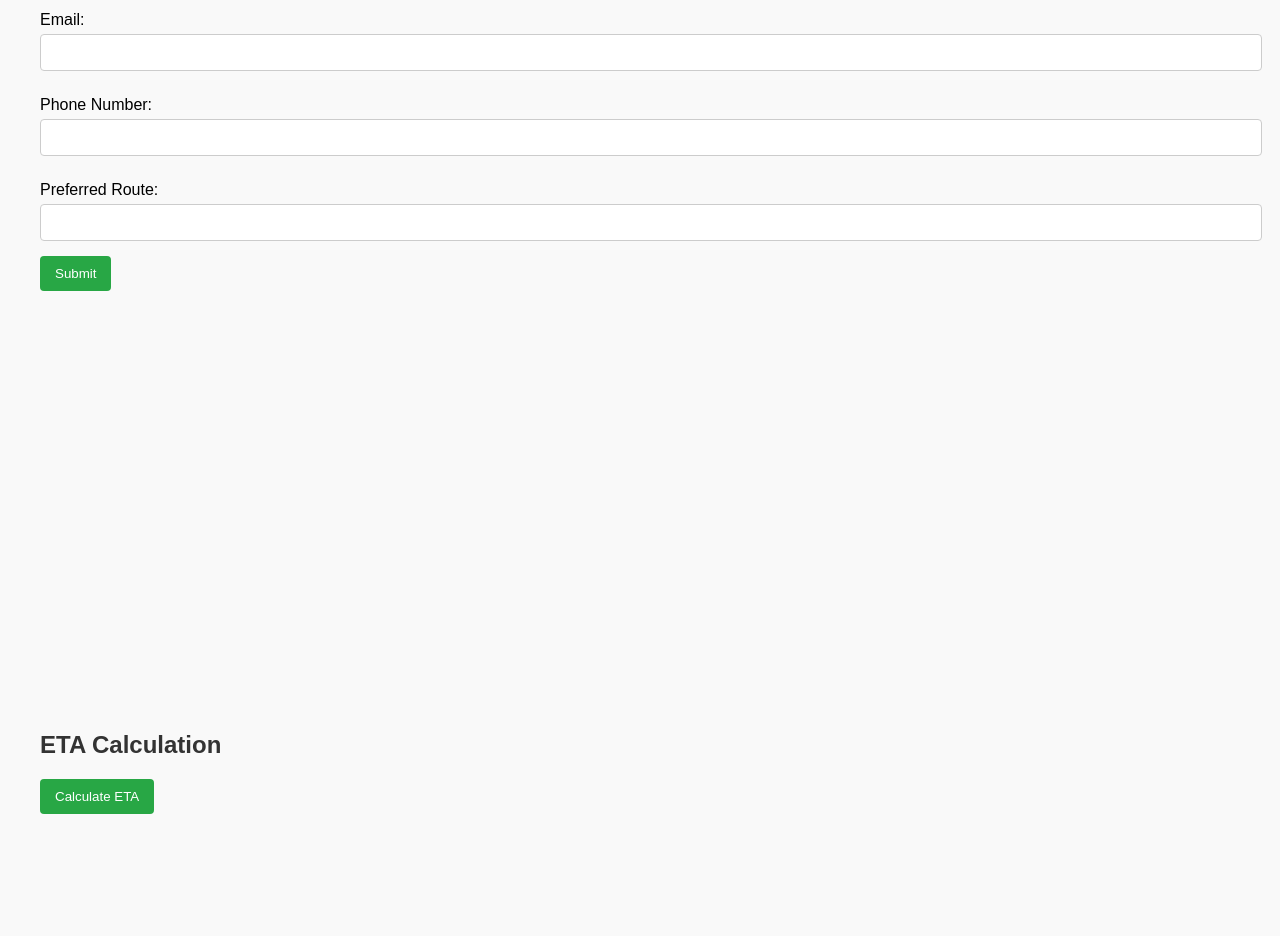
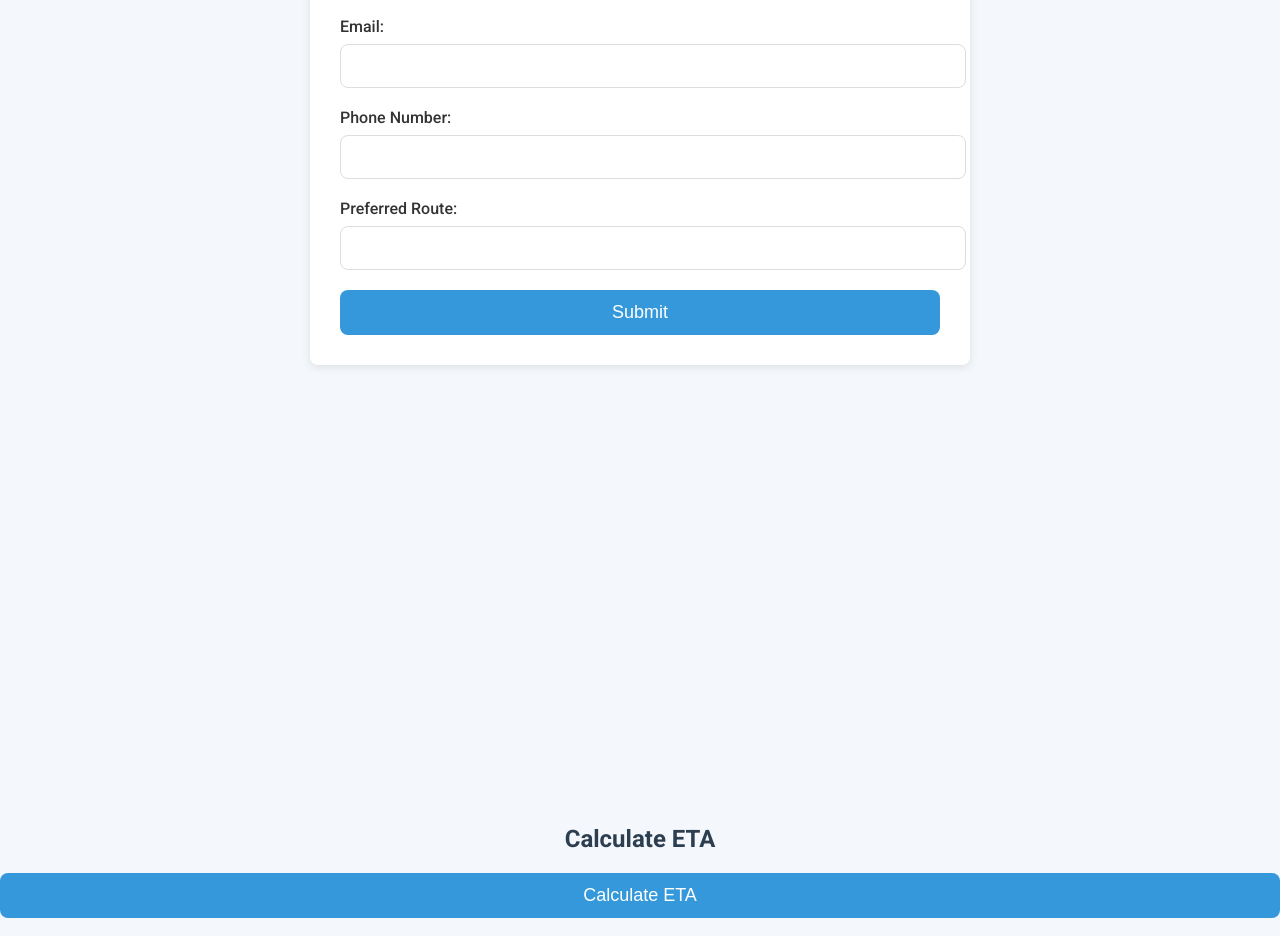
Before and after one commit to ManojCmd91/FRONNBACK, a website: page Frontend/public/index.html in a window 1280 px wide. Shown: the part 182-1118 px from the top of the page. Before the commit the page ends 1052 px from the top, so only its background shows below. Drawn offline with nearby package versions, Linux system fonts and the light colour scheme.

Commit message:
Update index.html

```diff
--- a/Frontend/public/index.html
+++ b/Frontend/public/index.html
@@ -5,51 +5,80 @@
     <meta name="viewport" content="width=device-width, initial-scale=1.0">
     <title>Bus User Registration & ETA</title>
     <link rel="stylesheet" href="https://unpkg.com/leaflet@1.9.1/dist/leaflet.css" />
+    <link href="https://fonts.googleapis.com/css2?family=Roboto:wght@400;500;700&display=swap" rel="stylesheet">
     <style>
         body {
-            font-family: Arial, sans-serif;
-            margin: 20px;
-            padding: 20px;
-            background-color: #f9f9f9;
+            font-family: 'Roboto', sans-serif;
+            background-color: #f4f7fb;
+            margin: 0;
+            padding: 0;
+            color: #333;
         }
         h2 {
-            color: #333;
+            color: #2c3e50;
+            text-align: center;
+            margin-bottom: 20px;
+        }
+        .form-container {
+            background-color: #ffffff;
+            padding: 30px;
+            border-radius: 8px;
+            box-shadow: 0 2px 10px rgba(0, 0, 0, 0.1);
+            max-width: 600px;
+            margin: 30px auto;
         }
         label {
             display: block;
-            margin: 10px 0 5px;
+            font-weight: 500;
+            margin-bottom: 8px;
         }
         input {
             width: 100%;
-            padding: 10px;
-            margin-bottom: 15px;
-            border: 1px solid #ccc;
-            border-radius: 4px;
+            padding: 12px;
+            margin-bottom: 20px;
+            border: 1px solid #ddd;
+            border-radius: 8px;
+            font-size: 16px;
+            transition: border-color 0.3s;
+        }
+        input:focus {
+            border-color: #3498db;
+            outline: none;
         }
         button {
-            padding: 10px 15px;
-            background-color: #28a745;
-            color: white;
+            width: 100%;
+            padding: 12px;
+            background-color: #3498db;
+            color: #fff;
+            font-size: 18px;
             border: none;
-            border-radius: 4px;
+            border-radius: 8px;
             cursor: pointer;
+            transition: background-color 0.3s;
         }
         button:hover {
-            background-color: #218838;
+            background-color: #2980b9;
+        }
+        .eta-container {
+            text-align: center;
+            margin-top: 30px;
         }
         #map {
-            height: 400px; /* Set a fixed height for the map */
+            height: 400px;
             margin-top: 20px;
+            border-radius: 8px;
         }
         #etaResult {
-            margin-top: 10px;
-            font-size: 16px;
+            margin-top: 15px;
+            font-size: 18px;
             font-weight: bold;
+            color: #2c3e50;
         }
     </style>
 </head>
 <body>
-    <h2>Bus User Registration Form</h2>
+    <h2>Bus User Registration & ETA</h2>
+    <div class="form-container">
         <form id="busUserForm">
             <label for="name">Full Name:</label>
             <input type="text" id="name" name="name" required>
@@ -65,12 +94,15 @@
 
             <button type="submit">Submit</button>
         </form>
+    </div>
 
-    <div id="map"></div> <!-- This will hold the map -->
+    <div id="map"></div> <!-- Map container -->
 
-    <h2>ETA Calculation</h2>
+    <div class="eta-container">
+        <h2>Calculate ETA</h2>
         <button id="calculateEtaBtn">Calculate ETA</button>
         <p id="etaResult"></p>
+    </div>
 
     <script src="https://unpkg.com/leaflet@1.9.1/dist/leaflet.js"></script>
     <script>
@@ -82,16 +114,14 @@
 
         // Form submission event listener
         document.getElementById('busUserForm').addEventListener('submit', async (event) => {
-            event.preventDefault(); // Prevent default form submission
+            event.preventDefault();
 
-            // Ensure geolocation is available
             if (navigator.geolocation) {
                 navigator.geolocation.getCurrentPosition(async (position) => {
                     latitude = position.coords.latitude;
                     longitude = position.coords.longitude;
                     console.log("User Location:", latitude, longitude);
 
-                    // Gather form data including latitude and longitude
                     const formData = {
                         name: document.getElementById('name').value,
                         email: document.getElementById('email').value,
@@ -102,7 +132,6 @@
                     };
 
                     try {
-                        // Send data to the backend for user registration
                         const response = await fetch('https://e-chakra.onrender.com/register-bus-user', {
                             method: 'POST',
                             headers: { 'Content-Type': 'application/json' },
@@ -113,8 +142,6 @@
                             const data = await response.json();
                             alert("Registration successful: " + data.message);
                             document.getElementById('busUserForm').reset();
-
-                            // Create the map after successful registration
                             createMap(latitude, longitude);
                         } else {
                             const errorData = await response.json();
@@ -124,12 +151,11 @@
                         alert("Error: " + error.message);
                     }
                 }, (error) => {
-                    console.error("Error obtaining location:", error.message);
                     alert("Error obtaining location: " + error.message);
                 }, {
-                    enableHighAccuracy: true,  // Request high accuracy
-                    timeout: 10000,             // Set timeout for location retrieval
-                    maximumAge: 0              // Do not use cached position
+                    enableHighAccuracy: true,
+                    timeout: 10000,
+                    maximumAge: 0
                 });
             } else {
                 alert("Geolocation is not supported by this browser.");
@@ -139,7 +165,7 @@
         // Function to fetch the bus's latest location
         async function getBusLocation() {
             try {
-                const response = await fetch('https://e-chakra.onrender.com/buslocations/latest'); // Updated endpoint to fetch from buslocations collection
+                const response = await fetch('https://e-chakra.onrender.com/buslocations/latest');
                 if (response.ok) {
                     const busData = await response.json();
                     return {
@@ -151,7 +177,6 @@
                     return null;
                 }
             } catch (error) {
-                console.error("Error fetching bus location:", error);
                 alert("Error fetching bus location: " + error.message);
                 return null;
             }
@@ -159,40 +184,32 @@
 
         // Function to create the map after registration
         async function createMap(latitude, longitude) {
-            // Initialize the map
-            userMap = L.map('map').setView([latitude, longitude], 13); // Set the map's center to user location
+            userMap = L.map('map').setView([latitude, longitude], 13);
 
-            // Add the OpenStreetMap tile layer
             L.tileLayer('https://{s}.tile.openstreetmap.org/{z}/{x}/{y}.png', {
                 attribution: '&copy; <a href="https://www.openstreetmap.org/copyright">OpenStreetMap</a> contributors'
             }).addTo(userMap);
 
-            // Add a marker for the user's location
             userMarker = L.marker([latitude, longitude]).addTo(userMap);
             userMarker.bindPopup('You are here').openPopup();
 
-            // Fetch the bus location and add a marker
             const busLocation = await getBusLocation();
             if (busLocation) {
                 busMarker = L.marker([busLocation.latitude, busLocation.longitude]).addTo(userMap);
                 busMarker.bindPopup('Bus location').openPopup();
             }
 
-            // Adjust the map to make sure the markers are visible
             userMap.setView([latitude, longitude], 13);
         }
 
-        // Event listener for calculating ETA
         document.getElementById('calculateEtaBtn').addEventListener('click', async () => {
             try {
                 const response = await fetch('https://e-chakra.onrender.com/calculate-eta/latest');
-
                 if (response.ok) {
                     const data = await response.json();
                     document.getElementById('etaResult').innerText = `ETA: ${data.eta}, Distance: ${data.distance}`;
                 } else {
-                    const errorData = await response.json();
-                    alert("ETA calculation failed: " + (errorData.message || "Please try again."));
+                    alert("ETA calculation failed");
                 }
             } catch (error) {
                 alert("Error: " + error.message);
```
Lines whose indentation alone changed are shown as unchanged.
